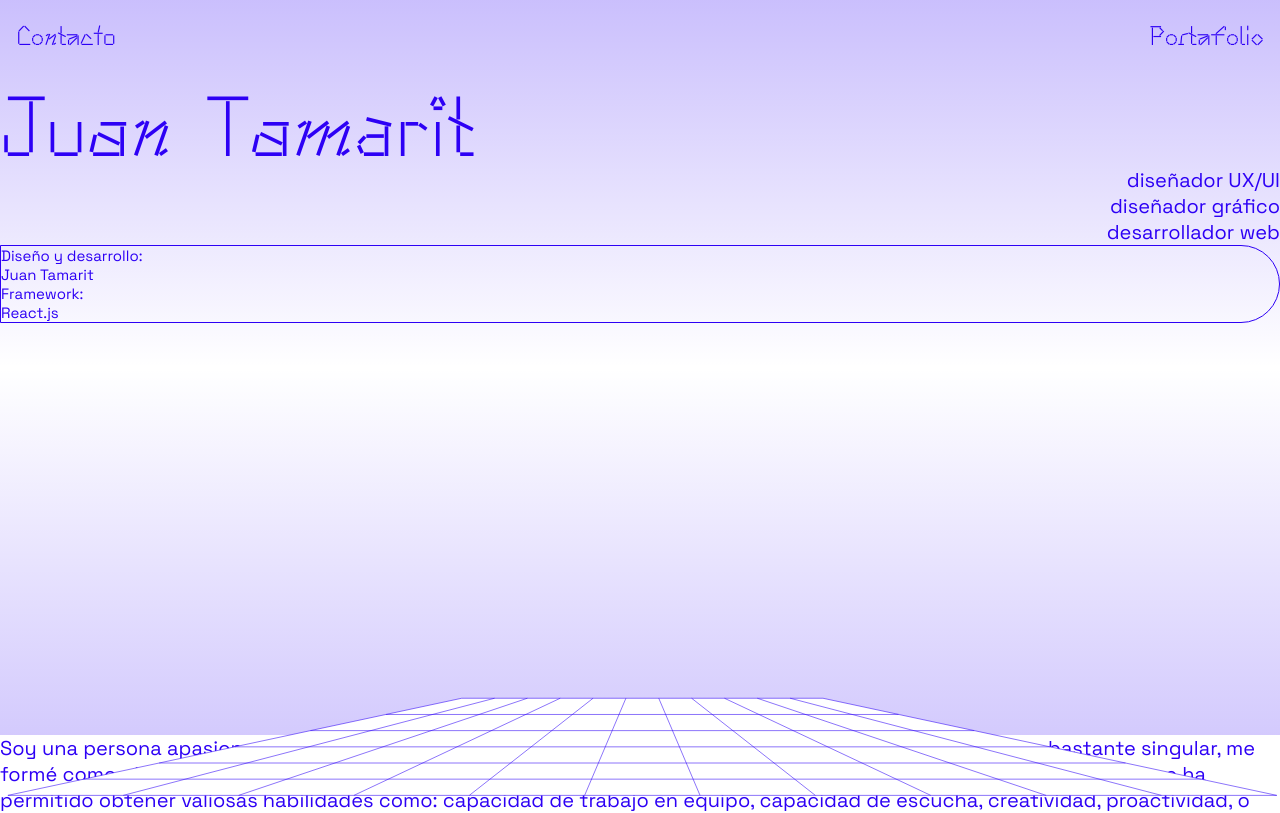
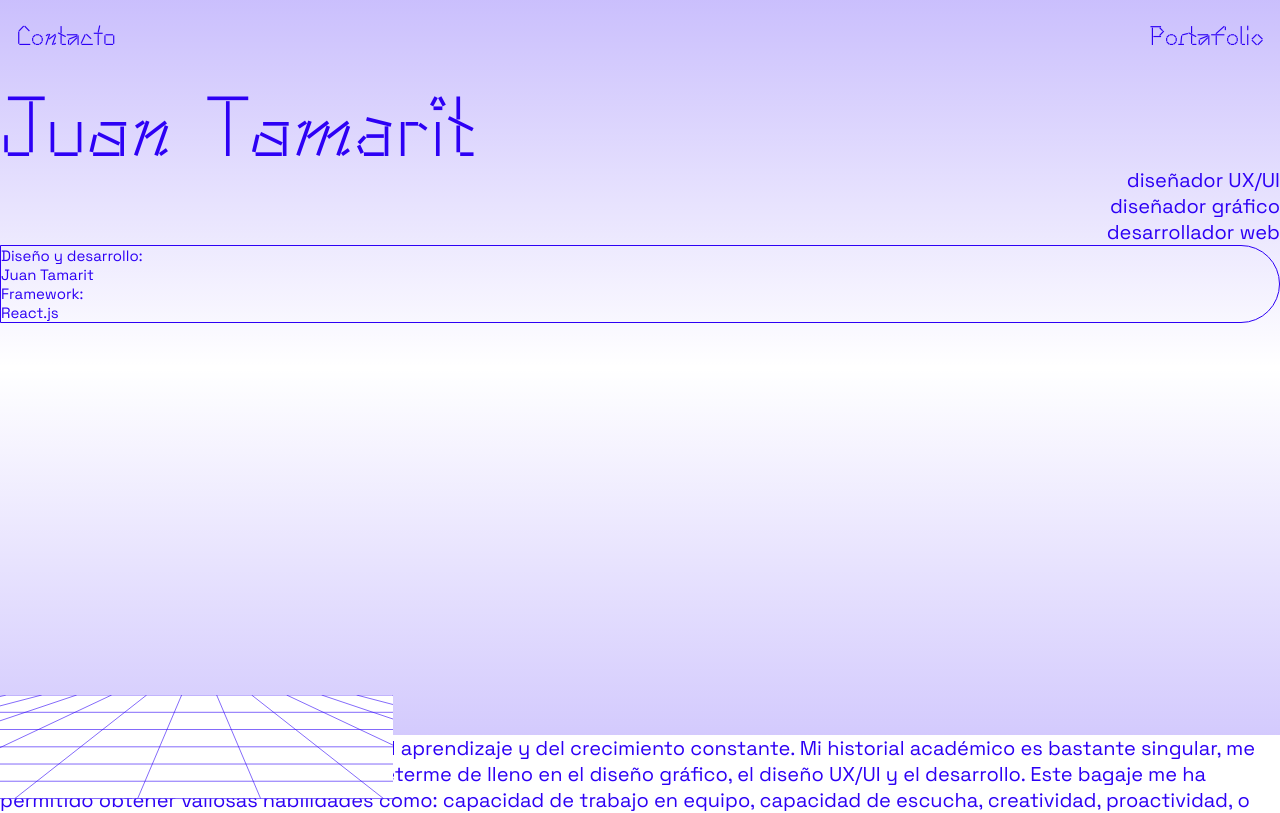
Before and after one commit to LidiaA3/JuanPortfolio, a React (Vite) app: page / in a window 1280 px wide. Shown: the top 813 px of the page. Built offline with nearby package versions, Linux system fonts and the light colour scheme.

Commit message:
Maquetación del suelo OK

```diff
--- a/src/components/topbar/Topbar.scss
+++ b/src/components/topbar/Topbar.scss
@@ -15,9 +15,3 @@
    }
 
 }
-
-
-.topbar__nav {
-   color: red;
-   justify-content: space-between;
-}
--- a/src/scss/_images.scss
+++ b/src/scss/_images.scss
@@ -5,16 +5,23 @@
 //     // background-position: center bottom;
 //     // // background-image: url(https://placekeanu.com/200/100/);
 // }
+
+
 img {
     width: 100%;
 }
+.hero-section__floor-container {
+    height: 105px;
+    width: 393px;
+    position: absolute;
+    bottom: 0;
+    overflow: hidden;
+
+}
+
 .hero-section__floor {
-    position: absolute;
-    height: 105px;
-    bottom: 0;
-    left: 50%;
-    transform: translateX(-50%);
-
+object-fit: cover;
+height: 100%;
 }
 
 .hero-section {
--- a/src/views/home/Home.jsx
+++ b/src/views/home/Home.jsx
@@ -28,11 +28,13 @@ export default function Home() {
               React.js
             </span>
           </div>
-          <img
-            className="hero-section__floor"
-            src="/public/floor-mobile-optimized.svg"
-            alt="decorative image"
-          />
+          <div className="hero-section__floor-container">
+            <img
+              className="hero-section__floor"
+              src="/public/floor-mobile-optimized.svg"
+              alt="decorative image"
+            />
+          </div>
         </section>
         <section className="bio-section">
           <p>
```
